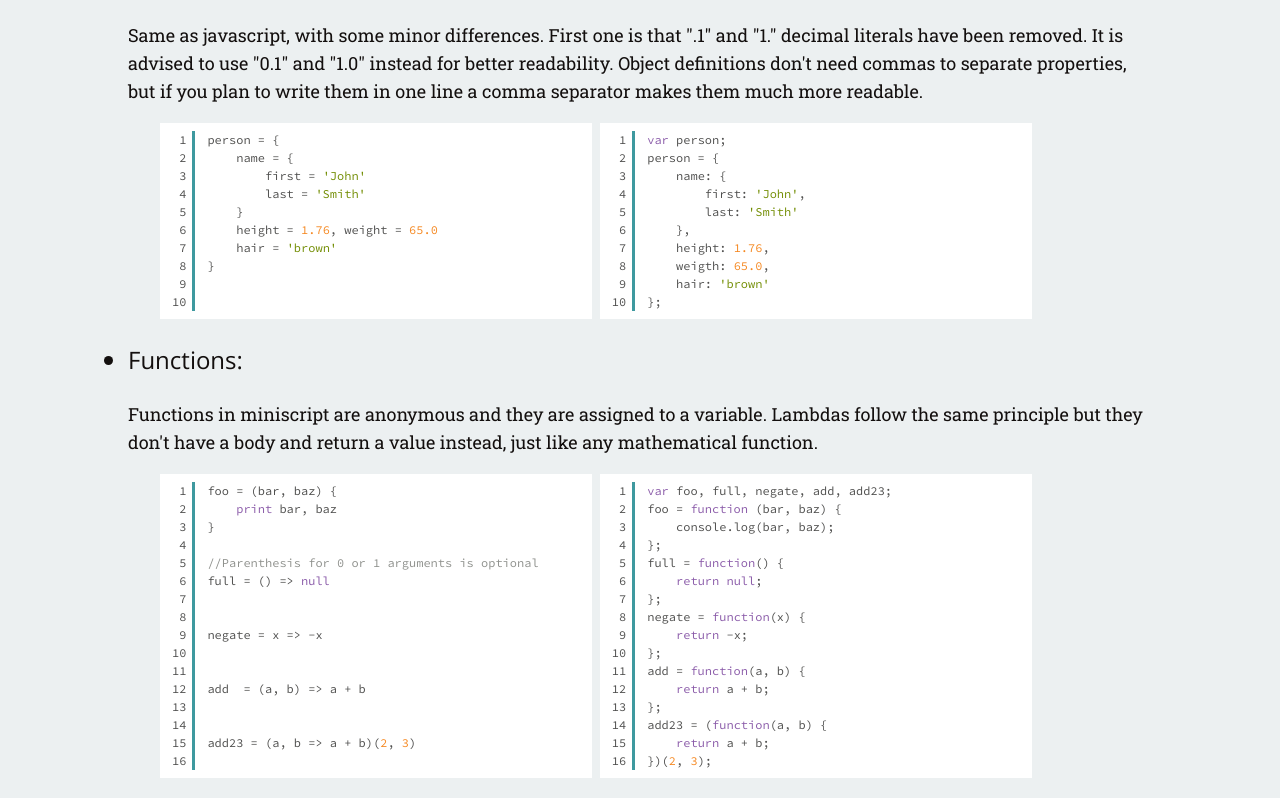
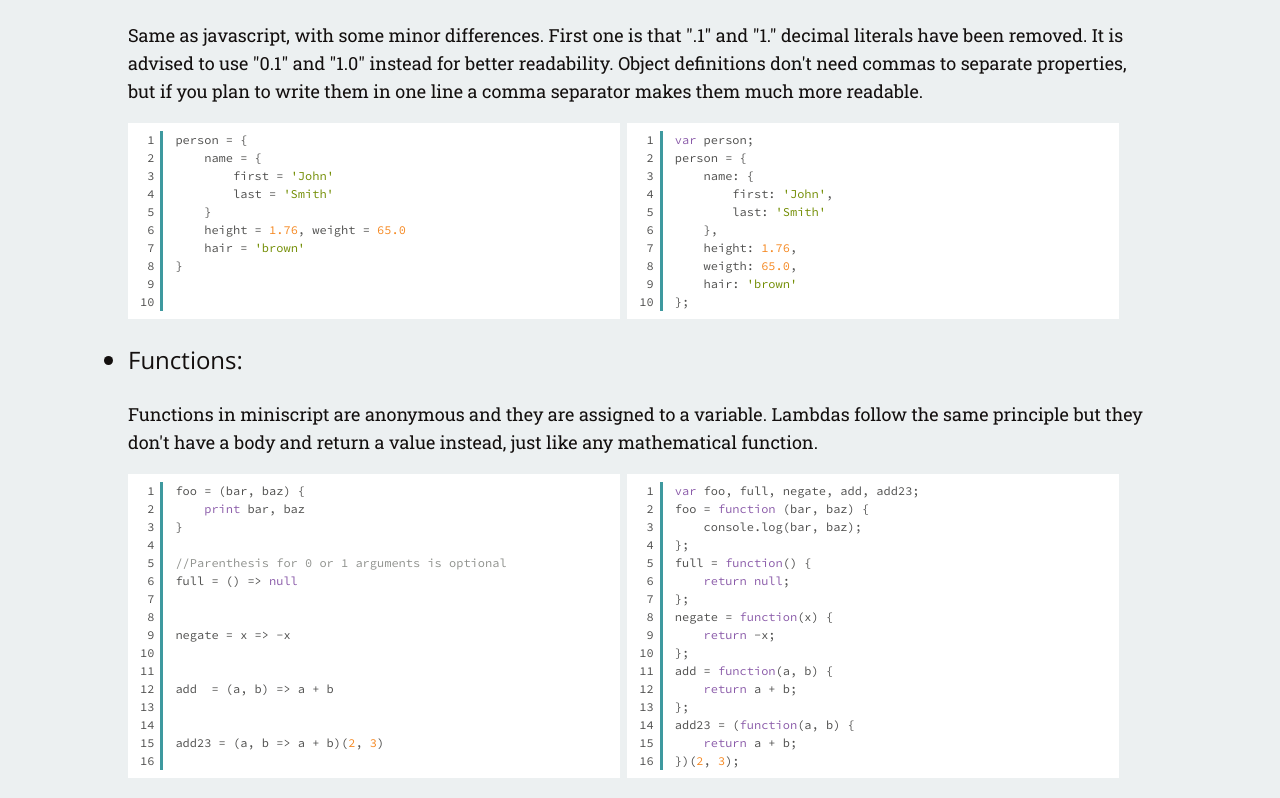
Before and after one commit to thmour/miniscript, a plain HTML site: page index.html in a window 1280 px wide. Shown: the part 882-1680 px from the top of the page. Drawn offline with nearby package versions, Linux system fonts and the light colour scheme.

```diff
--- a/css/style.css
+++ b/css/style.css
@@ -191,11 +191,11 @@
 .block {
   display: block;
   margin: 0.5em auto;
-  width: 75%;
+  width: 80%;
 }
 
 .block>div {
-  width: 45%;
+  width: 48%;
   display: inline-block;
   vertical-align: top;
   margin: 0;
```
